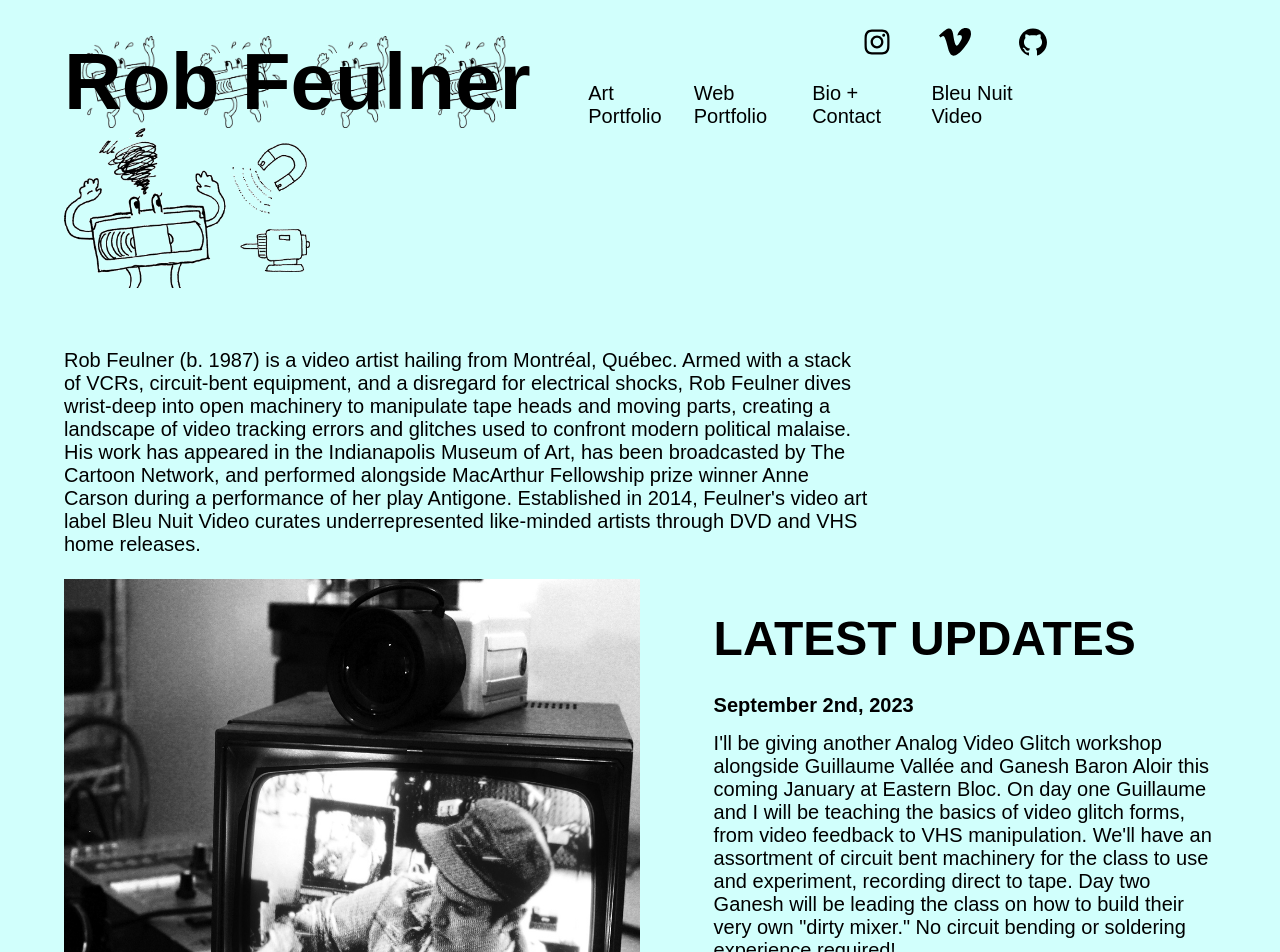
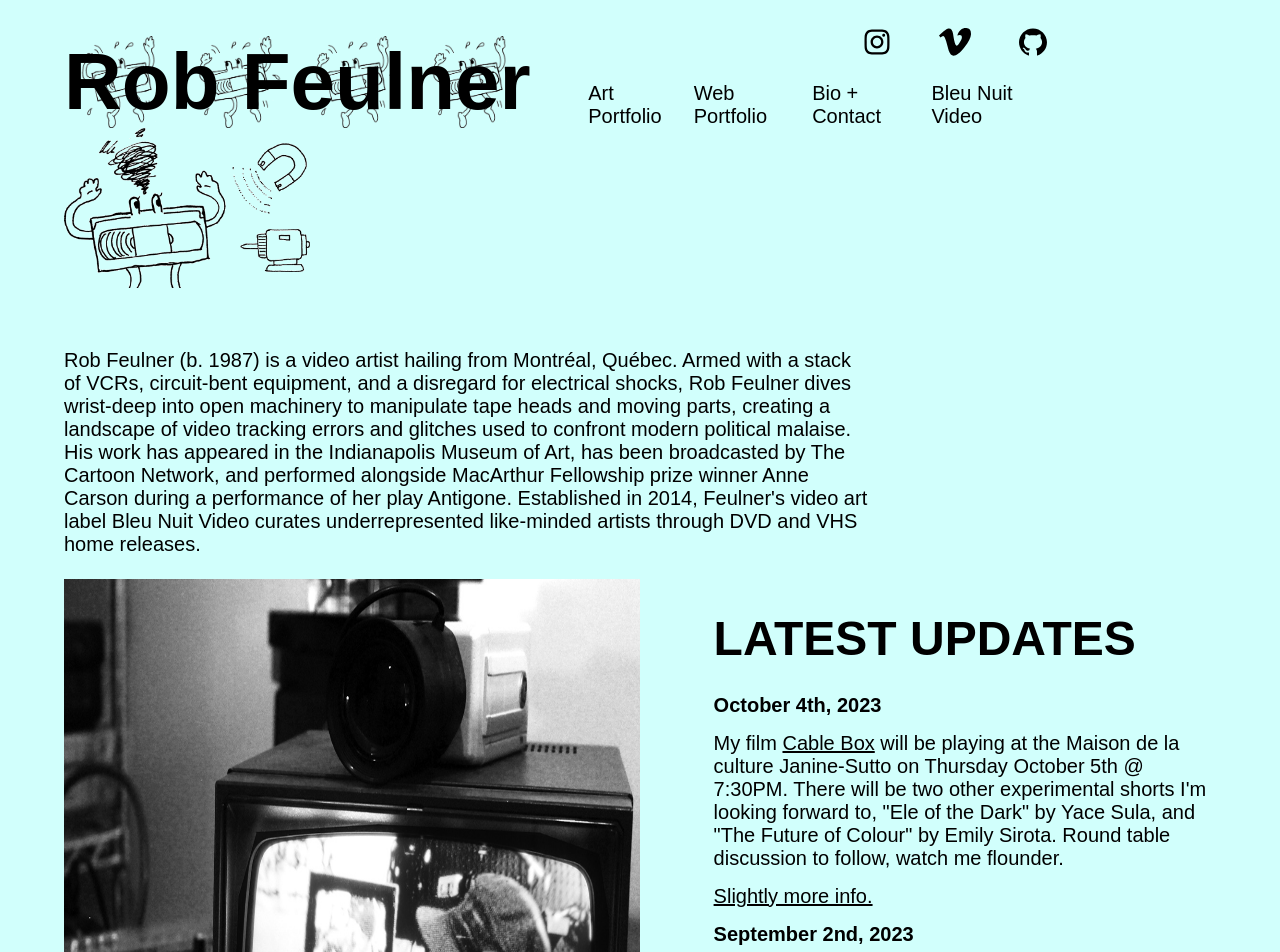
Before and after one commit to robfeulner/personal-portfolio, a React (Create React App) app: page / in a window 1280 px wide. Shown: the top 952 px of the page. Built offline with nearby package versions, Linux system fonts and the light colour scheme.

Commit message:
Cable Box screening update

```diff
--- a/src/components/home/Updates.jsx
+++ b/src/components/home/Updates.jsx
@@ -6,6 +6,23 @@ function Updates() {
   return (
     <Wrapper>
       <Title>LATEST UPDATES</Title>
+      <P>
+        <strong>October 4th, 2023</strong>
+      </P>
+      <P>
+        My film{" "}
+        <StyledLink to="https://robfeulner.com/art-portfolio/cable-box">
+          Cable Box
+        </StyledLink>{" "}
+        will be playing at the Maison de la culture Janine-Sutto on Thursday
+        October 5th @ 7:30PM. There will be two other experimental shorts I'm
+        looking forward to, "Ele of the Dark" by Yace Sula, and "The Future of
+        Colour" by Emily Sirota. Round table discussion to follow, watch me
+        flounder.
+      </P>
+      <StyledLink to="https://www.instagram.com/p/Cxdi6qqLo2R/" target="_blank">
+        <P>Slightly more info.</P>
+      </StyledLink>
       <P>
         <strong>September 2nd, 2023</strong>
       </P>
```
